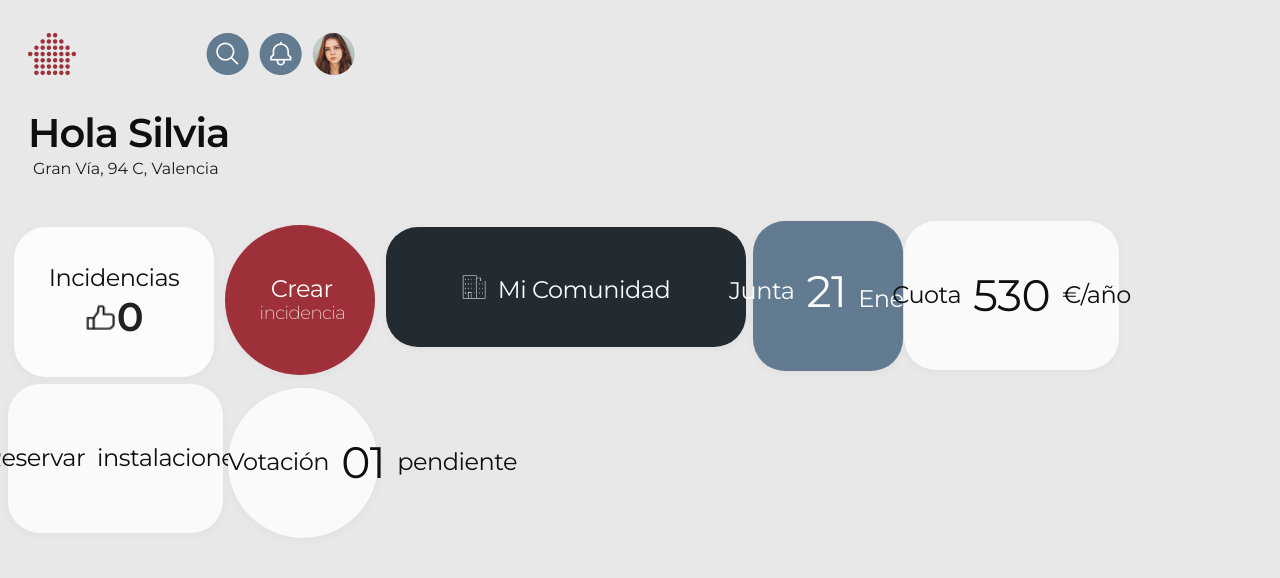
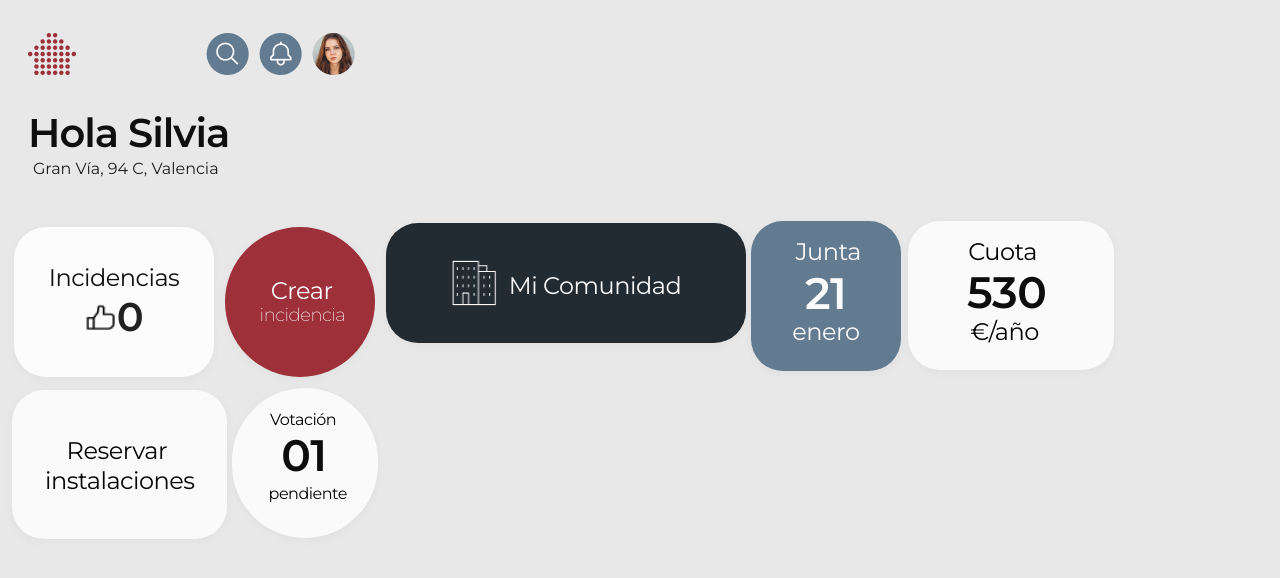
Before and after one commit to VeroPolegre/Fincas_Front, a React (Vite) app: page /home-user in a window 1280 px wide. Shown: the top 578 px of the page. Built offline with nearby package versions, Linux system fonts and the light colour scheme.

Commit message:
scss home-user

```diff
--- a/src/pages/HomeUser/HomeUser.jsx
+++ b/src/pages/HomeUser/HomeUser.jsx
@@ -43,30 +43,30 @@ const HomeUser = () => {
 
         <div className="junta-button">
           <div className="icon-container">
-            <span className="junta-title-white">Junta</span>
-            <span className="button-title-white custom-size-junta">21</span>
-            <span className="enero-title-white">Enero</span>
+            <h5 className="junta-title-white">Junta</h5>
+            <span className="num-junta-title-white custom-size-junta">21</span>
+            <h5 className="enero-title-white">enero</h5>
           </div>
         </div>
         <div className="cuota-button">
           <div className="icon-container">
-            <span className="button-title">Cuota</span>
-            <span className="button-title custom-size-cuota">530</span>
-            <span className="button-title">€/año</span>
+            <h5 className="cuota-title">Cuota</h5>
+            <span className="num-couta-title custom-size-cuota">530</span>
+            <h5 className="ano-title">€/año</h5>
           </div>
         </div>
         <div className="reservar-button">
           <div className="icon-container">
-            <span className="button-title">Reservar</span>
-            <span className="button-title">instalaciones</span>
+            <h5 className="reserve-title">Reservar</h5>
+            <h5 className="places-title">instalaciones</h5>
           </div>
         </div>
         <div className="votacion-button">
           <div className="icon-container">
             <div className="icon-container">
-              <span className="button-title">Votación</span>
-              <span className="button-title custom-size-votacion">01</span>
-              <span className="button-title">pendiente</span>
+              <h5 className="vote-title">Votación</h5>
+              <span className="num-vote-title custom-size-votacion">01</span>
+              <h5 className="pending-title">pendiente</h5>
             </div>
           </div>
         </div>
--- a/src/pages/HomeUser/HomeUser.scss
+++ b/src/pages/HomeUser/HomeUser.scss
@@ -17,6 +17,7 @@
   gap: 1px;
   display: flex;
   flex-wrap: wrap;
+
   div {
     display: inline-flex;
     justify-content: center;
@@ -56,6 +57,7 @@
   .create-incidence-button {
     display: inline-flex;
     margin: 4px;
+    margin-top: 6px;
     width: 150px;
     flex-direction: column;
     align-items: flex-start;
@@ -95,11 +97,169 @@
       letter-spacing: -0.48px;
     }
   }
+  .junta-title-white{
+    display: flex;
+    align-items: center;
+    color: var(--Colors-Neutros-Black-Normal, #fafafa);
+    margin-bottom: 126px;
+    margin-right: -3px;
+    margin-left: -41px;
+    font-family: Montserrat;
+    font-size: 24px;
+    font-style: normal;
+    font-weight: 400;
+    line-height: 120%;
+    letter-spacing: -0.48px;
+  }
+  .cuota-title{
+    display: flex;
+    align-items: center;
+    color: var(--Colors-Neutros-Black-Normal, #000000);
+    margin-bottom: 126px;
+    margin-right: -1px;
+    margin-left: -39px;
+    font-family: Montserrat;
+    font-size: 24px;
+    font-style: normal;
+    font-weight: 400;
+    line-height: 120%;
+    letter-spacing: -0.48px;
+  }
+  .vote-title{
+    display: flex;
+    align-items: center;
+    color: var(--Colors-Neutros-Black-Normal, #000000);
+    margin-bottom: 114px;
+    margin-right: -17px;
+    margin-left: 38px;
+    font-family: Montserrat;
+    font-size: 16px;
+    font-style: normal;
+    font-weight: 400;
+    line-height: 120%;
+    letter-spacing: -0.48px;
+}
+  .num-junta-title-white{
+    display: flex;
+    align-items: center;
+    color: var(--Colors-Neutros-Black-Normal, #fafafa);
+    margin-bottom: 5px;
+    margin-right: -100px;
+    margin-left: -65px;
+    font-family: Montserrat;
+    font-size: 44;
+    font-style: normal;
+    font-weight: 800;
+    line-height: 120%;
+    letter-spacing: -0.48px;
+  }
+  .num-couta-title{
+    display: flex;
+    align-items: center;
+    color: var(--Colors-Neutros-Black-Normal, #0d0d0d);
+    margin-bottom: 5px;
+    margin-right: -91px;
+    margin-left: -81px;
+    font-family: Montserrat;
+    font-size: 44;
+    font-style: normal;
+    font-weight: 800;
+    line-height: 120%;
+    letter-spacing: -0.48px;
+  }
+  .num-vote-title{
+    display: flex;
+    align-items: center;
+    color: var(--Colors-Neutros-Black-Normal, #0d0d0d);
+    margin-bottom: 14px;
+    margin-right: -117px;
+    margin-left: -50px;
+    font-family: Montserrat;
+    font-size: 44;
+    font-style: normal;
+    font-weight: 800;
+    line-height: 120%;
+    letter-spacing: -0.48px;
+  }
+  .enero-title-white{
+    display: flex;
+    align-items: center;
+    color: var(--Colors-Neutros-Black-Normal, #fafafa);
+    margin-bottom: -34px;
+    margin-right: -44px;
+    margin-left: 34px;
+    font-family: Montserrat;
+    font-size: 24px;
+    font-style: normal;
+    font-weight: 400;
+    line-height: 120%;
+    letter-spacing: -0.48px;
+  }
+  .ano-title{
+    display: flex;
+    align-items: center;
+    color: var(--Colors-Neutros-Black-Normal, #060606);
+    margin-bottom: -34px;
+    margin-right: -24px;
+    margin-left: 3px;
+    font-family: Montserrat;
+    font-size: 24px;
+    font-style: normal;
+    font-weight: 400;
+    line-height: 120%;
+    letter-spacing: -0.48px;
+  }
+  .pending-title{
+    display: flex;
+    align-items: center;
+    color: var(--Colors-Neutros-Black-Normal, #060606);
+    margin-bottom: -34px;
+    margin-right: -12px;
+    margin-left: 47px;
+    font-family: Montserrat;
+    font-size: 16px;
+    font-style: normal;
+    font-weight: 400;
+    line-height: 120%;
+    letter-spacing: -0.48px;
+  }
+  .reserve-title{
+    display: flex;
+    align-items: center;
+    color: var(--Colors-Neutros-Black-Normal, #060606);
+    margin-bottom: 65px;
+    margin-right: -106px;
+    margin-left: -10px;
+    font-family: Montserrat;
+    font-size: 24px;
+    font-style: normal;
+    font-weight: 400;
+    line-height: 120%;
+    letter-spacing: -0.48px;
+  }
+  .places-title{
+    display: flex;
+    align-items: center;
+    color: var(--Colors-Neutros-Black-Normal, #060606);
+    margin-bottom: 5px;
+    margin-top: 39px;
+    margin-right: -32px;
+    margin-left: -28px;
+    font-family: Montserrat;
+    font-size: 24px;
+    font-style: normal;
+    font-weight: 400;
+    line-height: 120%;
+    letter-spacing: -0.48px;
+  }
   .comunity-button {
     display: flex;
     width: 360px;
     height: 120px;
-    margin: 6px;
+    margin-bottom: 6px;
+    margin-top: 2px;
+    margin-left: 6px;
+
     align-items: center;
     gap: 12px;
     border-radius: 32px;
@@ -108,14 +268,15 @@
     /* Sombra card */
     box-shadow: 0px 2px 8px 0px rgba(71, 84, 103, 0.05);
     .icono-comunity {
-      width: 24px;
-      height: 24px;
+      width: 46px;
+      height: 46px;
     }
   }
   .junta-button {
     display: inline-flex;
     width: 150px;
     align-items: center;
+    margin-left: 4px;
     gap: 6px;
     border-radius: 32px;
     background: #627b90;
@@ -128,14 +289,26 @@
       height: 24px;
     }
   }
+  // .junta-title-white {
+  //   color: var(--Colors-Neutros-Black-Normal, #fafafa);
+  //   margin-bottom: 8px;
+  //   /* Label/Label XL */
+  //   font-family: Montserrat;
+  //   font-size: 24px;
+  //   font-style: normal;
+  //   font-weight: 400;
+  //   line-height: 120%; /* 28.8px */
+  //   letter-spacing: -0.48px;
+  //   justify-content: center;
+  //   align-items: center;
+  // }
   .cuota-button {
     display: inline-flex;
+    margin-left: 6px;
     justify-content: center;
     height: 149px;
-    width: 222px;
     align-items: center;
-    width: 215px;
-
+    width: 206px;
     border-radius: 32px;
     background: #fafafa;
 
@@ -151,12 +324,12 @@
   }
   .reservar-button {
     display: inline-flex;
+    margin-top: 6px;
+    margin-left: 4px;
     justify-content: center;
     height: 149px;
-    width: 222px;
     align-items: center;
     width: 215px;
-
     border-radius: 32px;
     background: #fafafa;
 
@@ -174,7 +347,7 @@
   .votacion-button {
     display: inline-flex;
     margin: 4px;
-    width: 150px;
+    width: 146px;
     flex-direction: column;
     align-items: flex-start;
     gap: 8px;
@@ -192,7 +365,6 @@
       align-items: center;
     }
   }
-
 }
 
 .home-incident-title {
@@ -209,46 +381,21 @@
   justify-content: center;
   align-items: center;
 }
-.button-title-white {
-  color: var(--Colors-Neutros-Black-Normal, #fafafa);
-  margin-bottom: 8px;
-  /* Label/Label XL */
-  font-family: Montserrat;
-  font-size: 24px;
-  font-style: normal;
-  font-weight: 400;
-  line-height: 120%; /* 28.8px */
-  letter-spacing: -0.48px;
-  justify-content: center;
-  align-items: center;
-}
-.junta-title-white{
-  color: var(--Colors-Neutros-Black-Normal, #fafafa);
-  margin-bottom: 8px;
-  /* Label/Label XL */
-  font-family: Montserrat;
-  font-size: 24px;
-  font-style: normal;
-  font-weight: 400;
-  line-height: 120%; /* 28.8px */
-  letter-spacing: -0.48px;
-  justify-content: center;
-  align-items: center;
-}
+// .button-title-white {
+//   color: var(--Colors-Neutros-Black-Normal, #fafafa);
+//   margin-bottom: 8px;
+//   /* Label/Label XL */
+//   font-family: Montserrat;
+//   font-size: 24px;
+//   font-style: normal;
+//   font-weight: 400;
+//   line-height: 120%; /* 28.8px */
+//   letter-spacing: -0.48px;
+//   justify-content: center;
+//   align-items: center;
+// }
+
 .button-comunity-title-white {
-  color: var(--Colors-Neutros-Black-Normal, #fafafa);
-  margin-bottom: -8px;
-  /* Label/Label XL */
-  font-family: Montserrat;
-  font-size: 24px;
-  font-style: normal;
-  font-weight: 400;
-  line-height: 120%; /* 28.8px */
-  letter-spacing: -0.48px;
-  justify-content: center;
-  align-items: center;
-}
-.enero-title-white{
   color: var(--Colors-Neutros-Black-Normal, #fafafa);
   margin-bottom: -8px;
   /* Label/Label XL */
```
